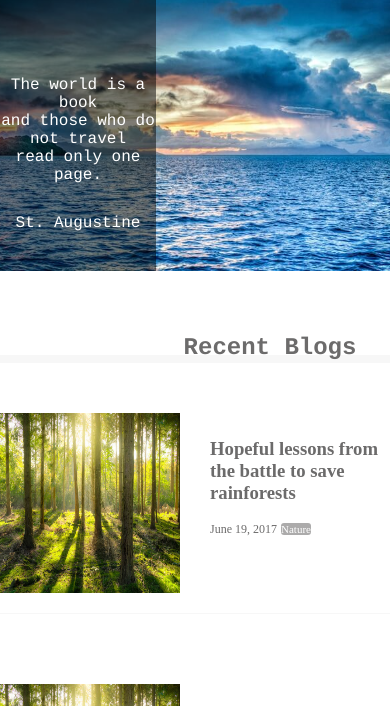
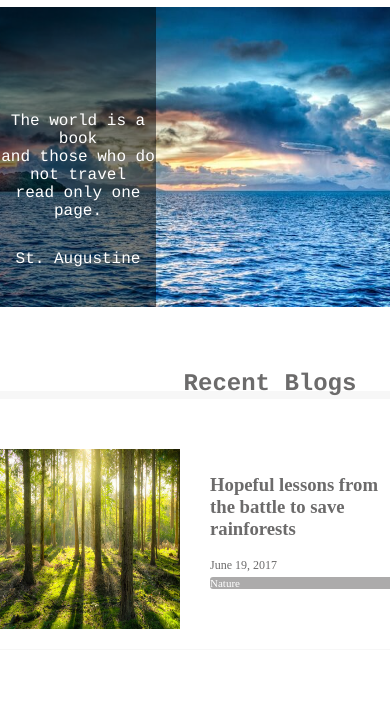
Before and after one commit to tomy-git/CARAVAN, a plain HTML site: page index.html in a window 390 px wide. Shown: the part 134-840 px from the top of the page. Drawn offline with Linux system fonts and the light colour scheme.

Commit message:
[add]responsive now

```diff
--- a/index.html
+++ b/index.html
@@ -2,7 +2,7 @@
 <html lang="ja">
   <head>
     <meta charset="UTF-8" />
-    <!-- FontAwsomeとStyleSheet読み込み -->
+    <meta name="viewport" content="width=device-width,initial-scale=1.0">
     <script src="https://kit.fontawesome.com/de439484d9.js" crossorigin="anonymous"></script>
     <link rel="stylesheet" href="style.css" />
     <title>CARAVAN</title>
@@ -21,6 +21,7 @@
       <i class="fab fa-instagram"></i>
     </div>
   </header>
+
 <!-- nav要素 -->
   <nav>
     <ul class="nav-list">
@@ -31,6 +32,7 @@
       <li class="nav-list-item">Topic</li>
     </ul>
   </nav>
+
 <!-- main-visual -->
     <div class="main-visual">
       <div class="main-visual-content">
@@ -42,6 +44,7 @@
       </p>
       </div>
     </div>
+
 <!-- main -->
     <main>
       <section class="blog">
@@ -133,6 +136,7 @@
                 <p>>></p>
               </div>
       </section>
+
 <!-- Sidebar -->
       <div class="sidebar">
         <section class="popular">
@@ -170,6 +174,7 @@
         </section>
       </div>
     </main>
+
 <!-- Footer -->
     <footer>
       <p class="footer-text">© All rights reserved by Infratop.Inc</p>
--- a/style.css
+++ b/style.css
@@ -193,3 +193,13 @@ footer {
 .footer-text {
   color: #fff;
 }
+/* media queries */
+@media screen and (max-width: 425px) {
+  * {
+    width: 100%;
+  }
+  main {
+    display: flex;
+    flex-direction: column;
+  }
+}
```
